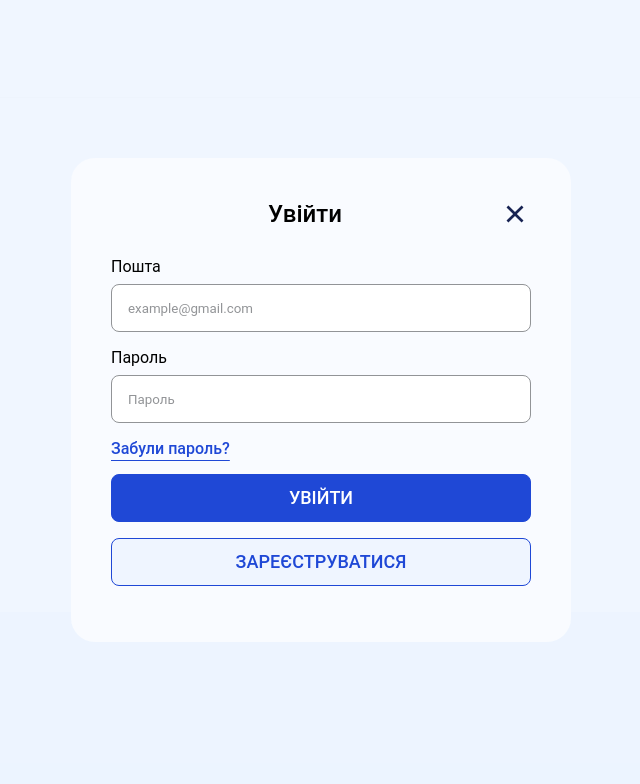
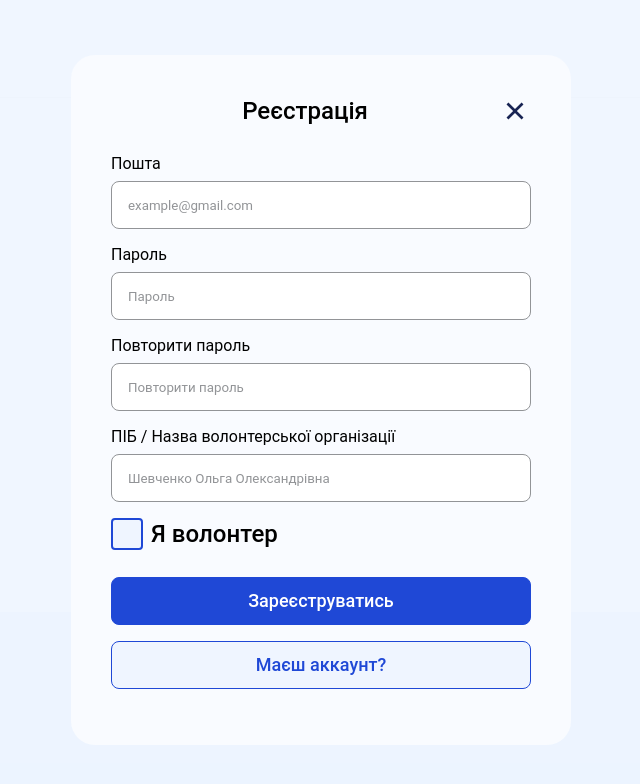
Before and after one commit to serjgrm/frontend, a React (Vite) app: page / in a window 1280 px wide. Shown: the top 784 px of the page, without its empty margins (319-959 px from the left). Built offline with nearby package versions, Linux system fonts and the light colour scheme.

Commit message:
completed markup for registration modal. Now I am going to add validation for inputs

```diff
--- a/src/modules/authorization/pages/AuthPage.scss
+++ b/src/modules/authorization/pages/AuthPage.scss
@@ -32,4 +32,8 @@
     @include OverrideH6;
     text-align: center;
   }
+
+  .checkbox-wrapper {
+    margin-bottom: 27px;
+  }
 }
--- a/src/modules/authorization/pages/AuthPage.tsx
+++ b/src/modules/authorization/pages/AuthPage.tsx
@@ -10,7 +10,7 @@ interface Props {
 }
 
 const AuthPage: FC<Props> = ({ closeModal }) => {
-  const [currentPage, setCurrentPage] = useState<CurrentPage>(CurrentPage.LOGIN_PAGE);
+  const [currentPage, setCurrentPage] = useState<CurrentPage>(CurrentPage.REGISTRATION_PAGE);
 
   return (
     <div
--- a/src/modules/authorization/pages/LoginPage.tsx
+++ b/src/modules/authorization/pages/LoginPage.tsx
@@ -1,4 +1,4 @@
-import {Dispatch, FC, SetStateAction, useState} from 'react';
+import {Dispatch, FC, SetStateAction, useEffect, useState} from 'react';
 import './AuthPage.scss';
 import {CurrentPage} from "../types/CurrentPage";
 
@@ -7,6 +7,8 @@ import {CustomLink} from "@ui/CustomLink";
 import {Button} from "@ui/Button";
 
 import iconClose from '@assets/icon-close-32.svg'
+import {passwordValidate, PasswordValidateFlags} from "@utils/passwordValidate.ts";
+import {InputStatus} from "@ui/Input/types/InputStatus.ts";
 
 interface Props {
   changePage: Dispatch<SetStateAction<CurrentPage>>
@@ -16,10 +18,28 @@ interface Props {
 const LoginPage: FC<Props> = ({ changePage, closeModal }) => {
   const [email, setEmail] = useState<string>('');
   const [password, setPassword] = useState<string>('');
+  const [passwordFlags, setPasswordFlags] = useState<PasswordValidateFlags>({
+    minLength: false,
+    hasNumber: false,
+    hasLetterUpperCase: false,
+    hasSpecSymbol: false,
+    dontHasSpaces: true,
+  })
+
+  useEffect(() => {
+    setPasswordFlags(passwordValidate(password));
+  }, [password])
 
   const goToRegistration = () => {
     changePage(CurrentPage.REGISTRATION_PAGE)
   }
+
+  const passwordIsValid
+    = passwordFlags.hasLetterUpperCase
+    && passwordFlags.hasNumber
+    && passwordFlags.hasSpecSymbol
+    && passwordFlags.minLength
+    && passwordFlags.dontHasSpaces;
 
   return (
     <section className="login">
@@ -54,6 +74,7 @@ const LoginPage: FC<Props> = ({ changePage, closeModal }) => {
         name={'password'}
         value={password}
         setValue={setPassword}
+        status={passwordIsValid ? InputStatus.SUCCESS : undefined}
       >
         Пароль
       </Input>
@@ -67,7 +88,7 @@ const LoginPage: FC<Props> = ({ changePage, closeModal }) => {
       </Button>
 
       <Button callback={goToRegistration}>
-        ЗАРЕЄСТРУВАТИСЯ
+        Не маєш аккаунт?
       </Button>
     </section>
   );
--- a/src/modules/authorization/pages/RegistrationPage.tsx
+++ b/src/modules/authorization/pages/RegistrationPage.tsx
@@ -1,9 +1,10 @@
-import { Dispatch, FC, SetStateAction, useState } from "react";
+import {Dispatch, FC, SetStateAction, useState} from "react";
 import './AuthPage.scss';
 import {CurrentPage} from "../types/CurrentPage.ts";
 import {Input} from "@ui/Input";
 import iconClose from "@assets/icon-close-32.svg";
-// import {Button} from "@ui/Button";
+import {Checkbox} from "@ui/Checkbox";
+import {Button} from "@ui/Button";
 
 interface Props {
   changePage: Dispatch<SetStateAction<CurrentPage>>;
@@ -15,6 +16,11 @@ const RegistrationPage: FC<Props> = ({ changePage, closeModal }) => {
   const [password, setPassword] = useState<string>('');
   const [nameOfOrganisation, setNameOfOrganisation] = useState<string>('');
   const [repeatPassword, setRepeatPassword] = useState<string>('');
+  const [isVolunteer, setIsVolunteer] = useState<boolean>(false);
+
+  const goToLogin = () => {
+    changePage(CurrentPage.LOGIN_PAGE);
+  }
 
   return (
     <section className="registration">
@@ -75,7 +81,19 @@ const RegistrationPage: FC<Props> = ({ changePage, closeModal }) => {
         Шевченко Ольга Олександрівна
       </Input>
 
-      {/*<Button callback={}*/}
+      <Checkbox
+        active={isVolunteer}
+        callbackToggle={() => setIsVolunteer(prev => !prev)}
+        legend="Я волонтер"
+      />
+
+      <Button isPrimary={true} callback={() => {}}>
+        Зареєструватись
+      </Button>
+
+      <Button callback={goToLogin}>
+        Маєш аккаунт?
+      </Button>
 
     </section>
   );
--- a/src/utils/passwordValidate.ts
+++ b/src/utils/passwordValidate.ts
@@ -1,4 +1,4 @@
-interface Flags {
+export interface PasswordValidateFlags {
   minLength: boolean;
   hasNumber: boolean;
   hasLetterUpperCase: boolean;
@@ -6,8 +6,8 @@ interface Flags {
   dontHasSpaces: boolean;
 }
 
-export const passwordValidate = (password: string): Flags => {
-  const flags: Flags = {
+export const passwordValidate = (password: string): PasswordValidateFlags => {
+  const flags: PasswordValidateFlags = {
     minLength: false,
     hasNumber: false,
     hasLetterUpperCase: false,
```
